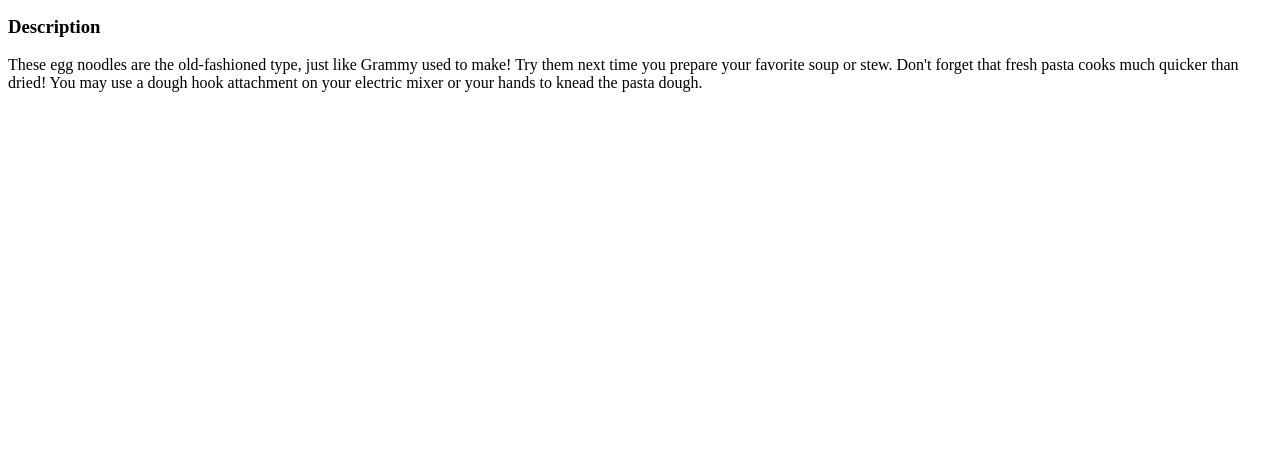
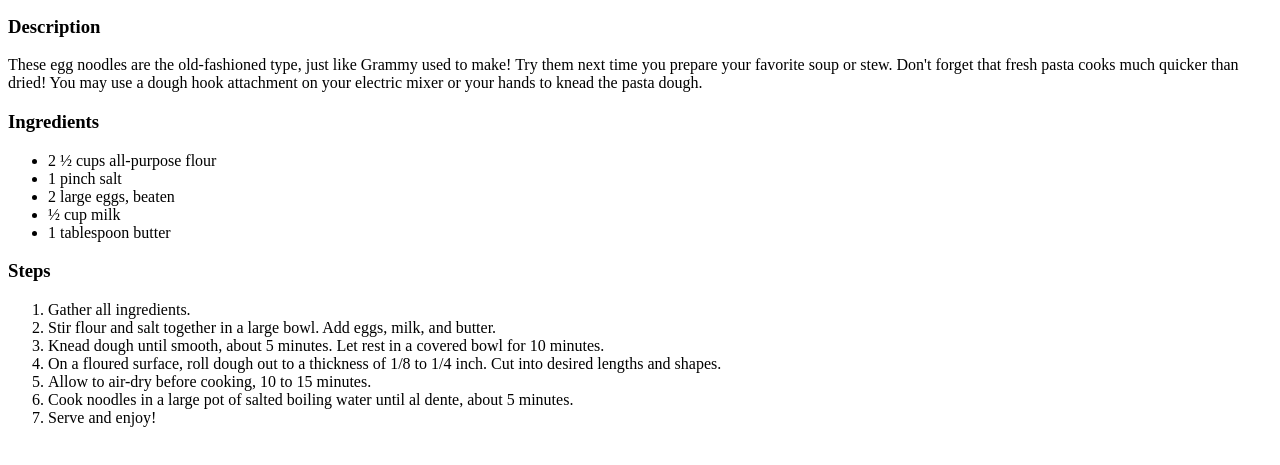
Before and after one commit to mahesha867/odin-recipes, a plain HTML site: page recipes/eggnoodles.html in a window 1280 px wide. Shown: the part 119-584 px from the top of the page. Drawn offline with Linux system fonts and the light colour scheme.

Commit message:
gen save 2
added ingredients and steps
recipe completed

```diff
--- a/recipes/eggnoodles.html
+++ b/recipes/eggnoodles.html
@@ -16,6 +16,24 @@
     <p><h3>Description</h3></p>
     <p>These egg noodles are the old-fashioned type, just like Grammy used to make! Try them next time you prepare your favorite soup or stew. Don't forget that fresh pasta cooks much quicker than dried! You may use a dough hook attachment on your electric mixer or your hands to knead the pasta dough.</p>
 
+    <p><h3>Ingredients</h3></p>
+    <ul>
+        <li>2 ½ cups all-purpose flour</li>
+        <li>1 pinch salt</li>
+        <li>2 large eggs, beaten</li>
+        <li>½ cup milk</li>
+        <li>1 tablespoon butter</li>
+    </ul>
 
+    <p><h3>Steps</h3></p>
+    <ol>
+        <li>Gather all ingredients.</li>
+        <li>Stir flour and salt together in a large bowl. Add eggs, milk, and butter.</li>
+        <li>Knead dough until smooth, about 5 minutes. Let rest in a covered bowl for 10 minutes.</li>
+        <li>On a floured surface, roll dough out to a thickness of 1/8 to 1/4 inch. Cut into desired lengths and shapes.</li>
+        <li>Allow to air-dry before cooking, 10 to 15 minutes.</li>
+        <li>Cook noodles in a large pot of salted boiling water until al dente, about 5 minutes.</li>
+        <li>Serve and enjoy!</li>
+    </ol>
 </body>
 </html>
```
